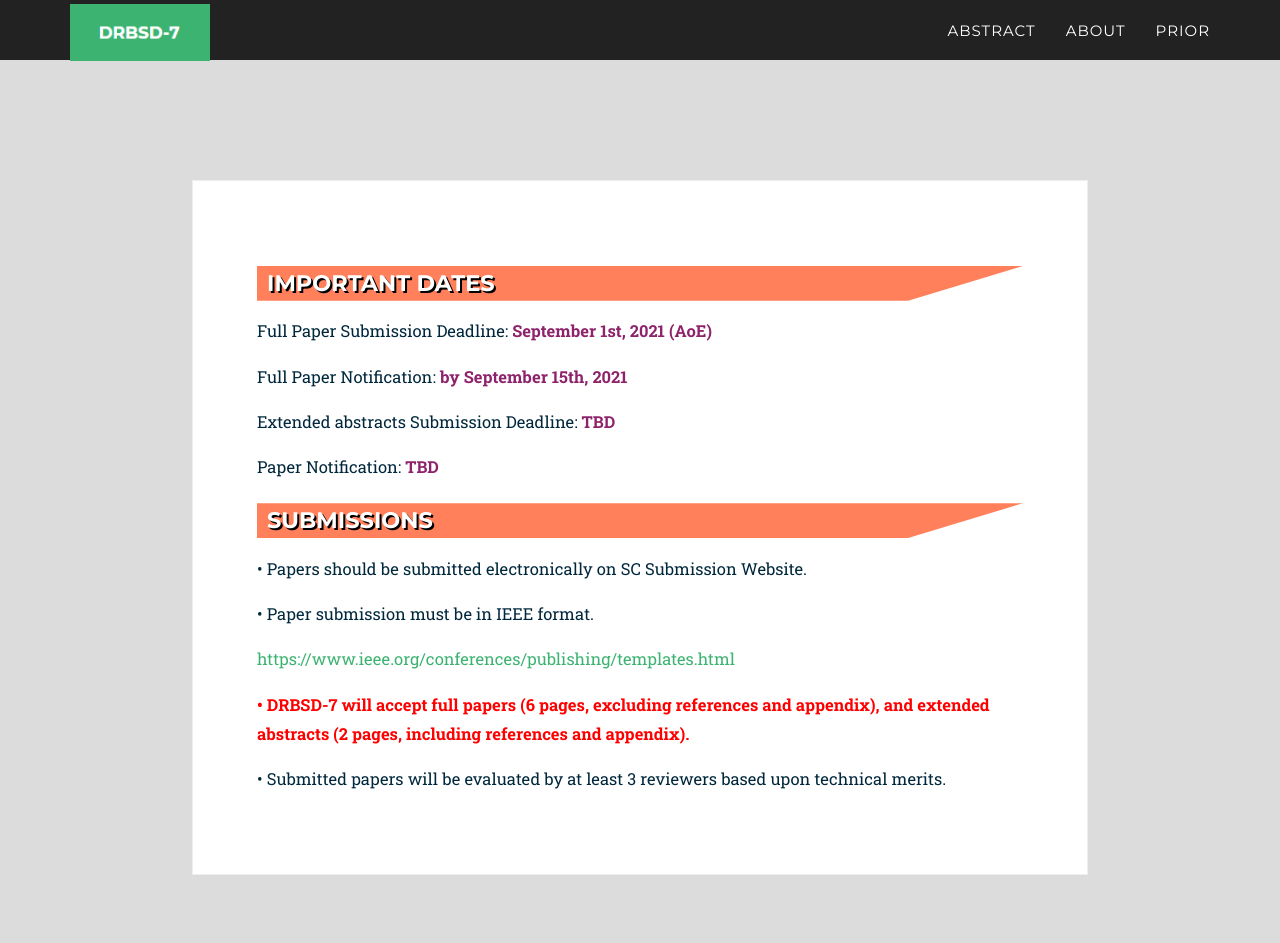
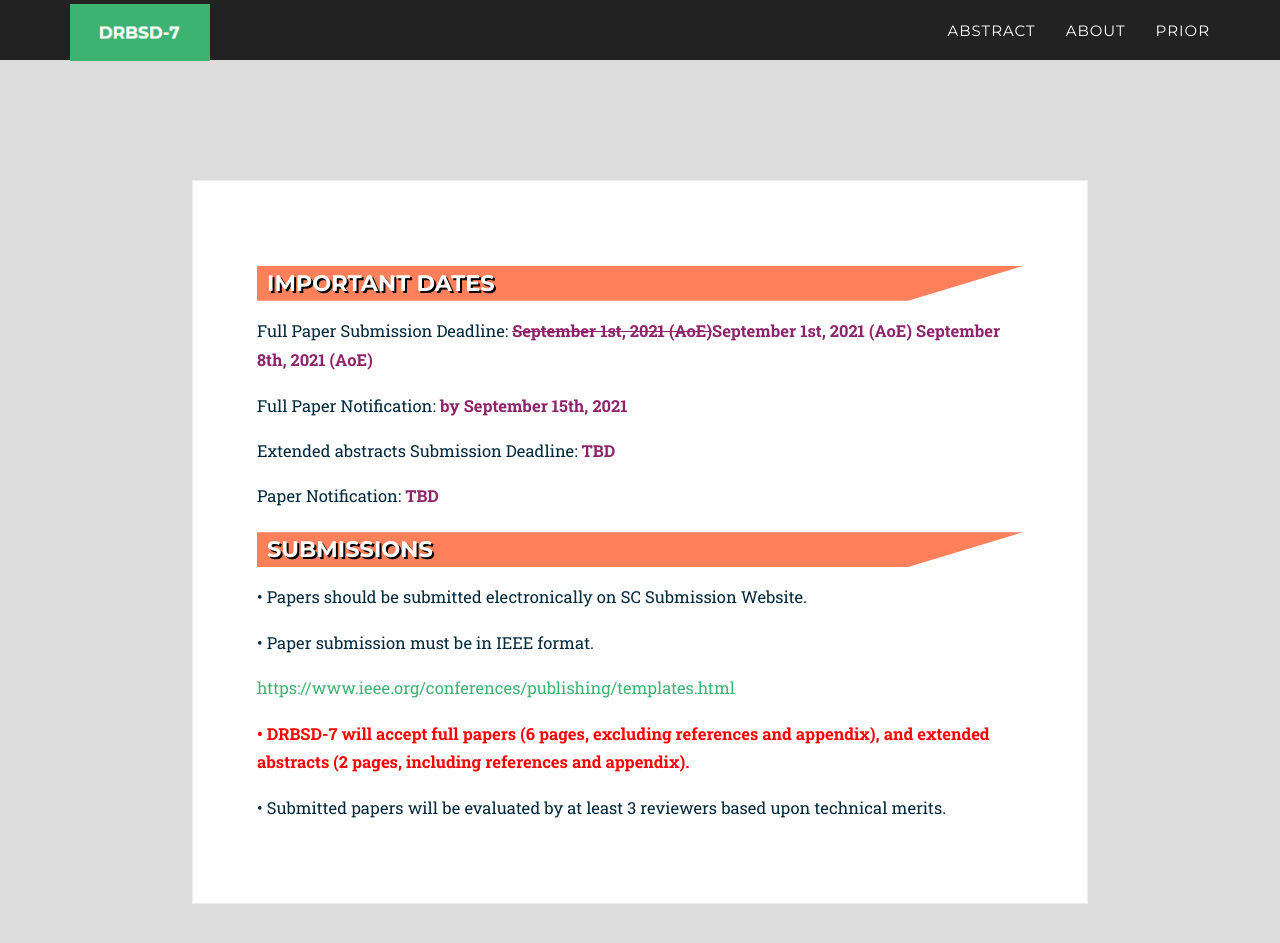
Before and after one commit to JieyangChen7/DRBSD.github.io, a Jekyll site: the page built from _2017_pages/important_dates.html, in a window 1280 px wide and 1174 px high. Shown: the top 943 px of the window. Built offline with Jekyll 4.4.1, drawn with Linux system fonts in a browser that asks for light colours; some web fonts are replaced.

Commit message:
Update important_dates.html
update the date

```diff
--- a/_2017_pages/important_dates.html
+++ b/_2017_pages/important_dates.html
@@ -13,7 +13,7 @@ published: true
         <div class="black-frame about">
             <h2>Important Dates</h2>
 
-            <p>Full Paper Submission Deadline: <b><font color="#8E236B">September 1st, 2021 (AoE)</font></b></p>
+            <p>Full Paper Submission Deadline: <b><font color="#8E236B"><del>September 1st, 2021 (AoE)</del>September 1st, 2021 (AoE) September 8th, 2021 (AoE)</font></b></p>
 
             <p>Full Paper Notification: <b><font color="#8E236B">by September 15th, 2021</font></b></p>
 
```
